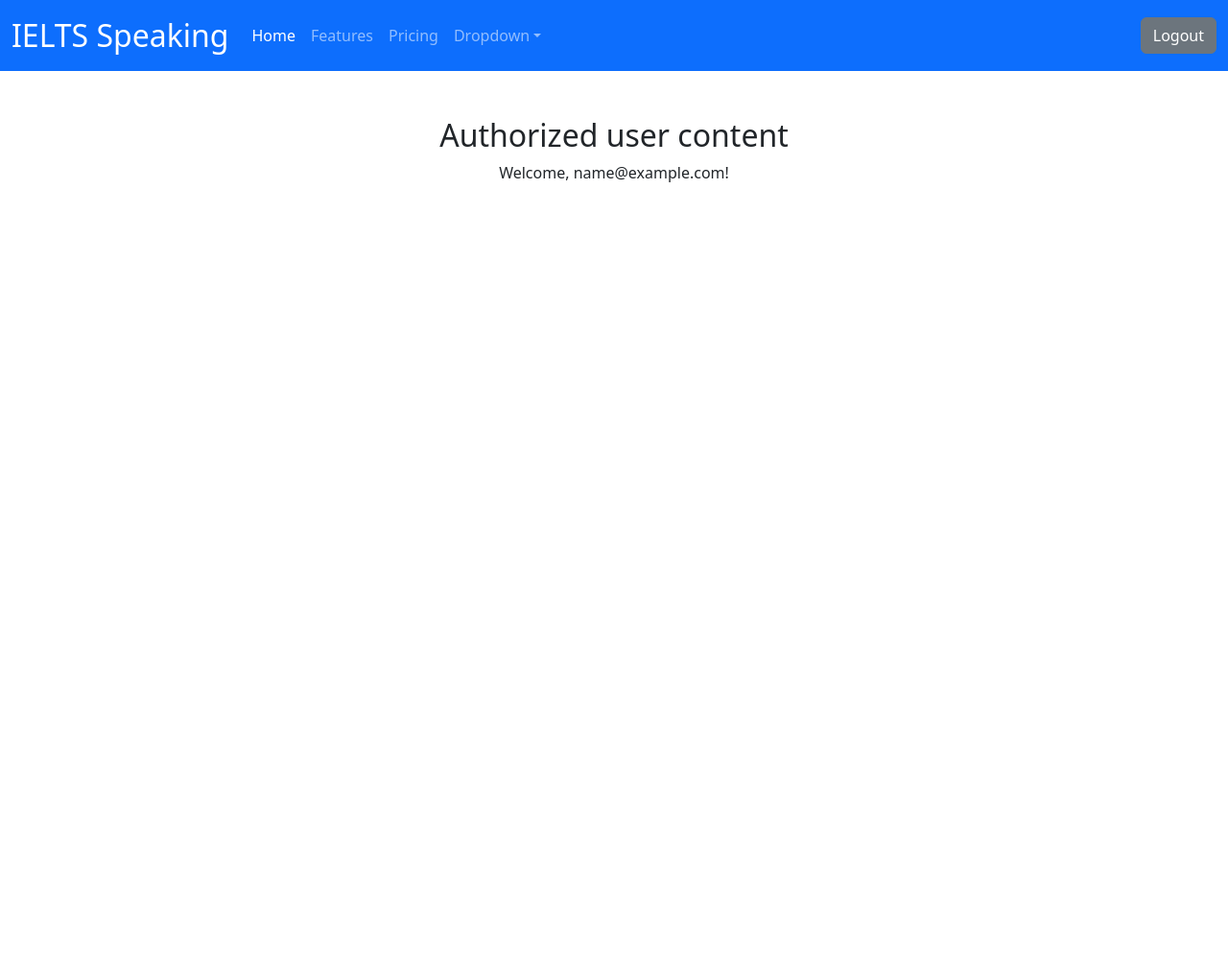
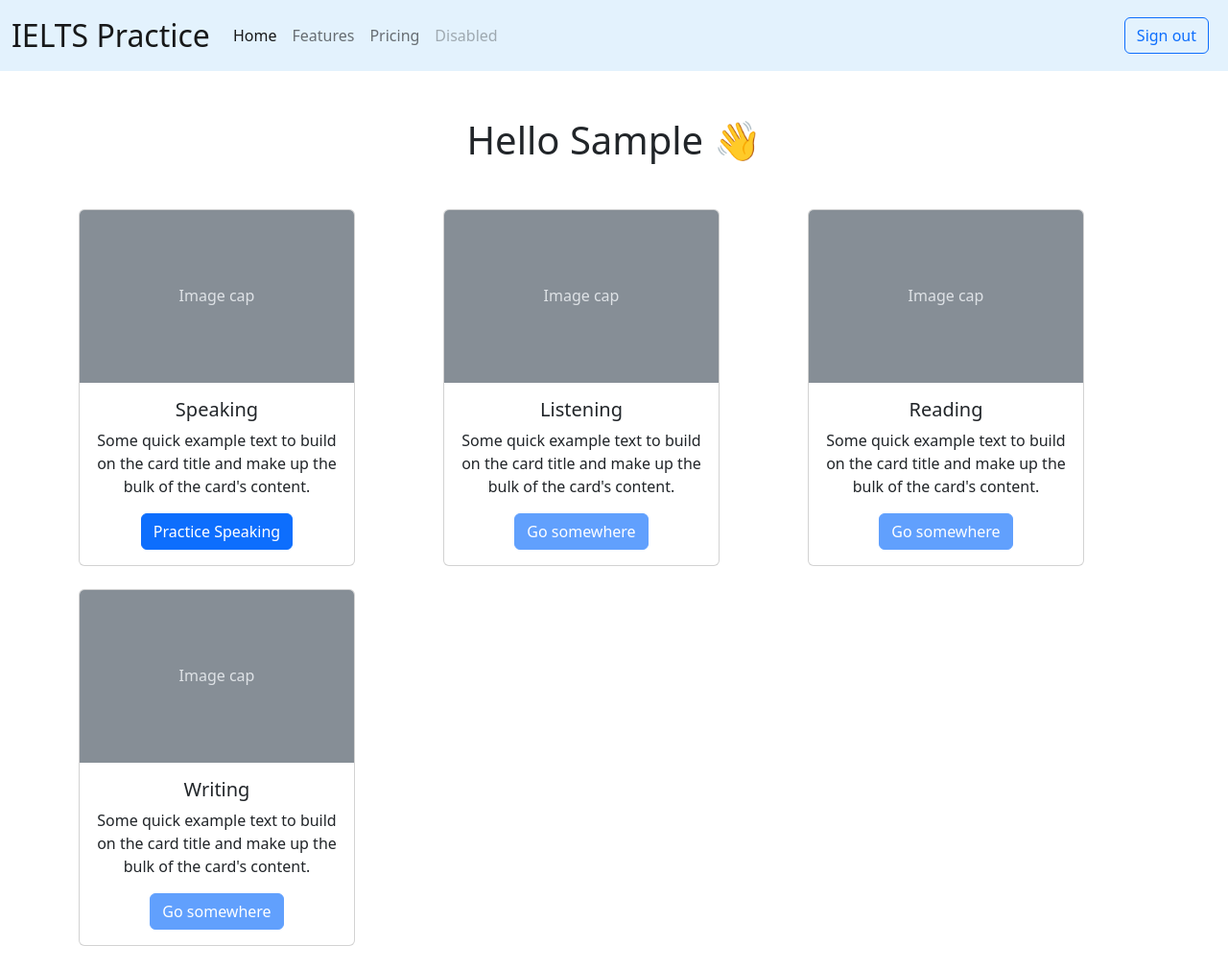
Before and after one commit to kirillak404/IELTS-practice, a Flask app: page / in a window 1280 px wide. Shown: the whole page at 96% size. Before the commit the page ends 190 px from the top, so only its background shows below. Run offline with Flask 3, Linux system fonts and the light colour scheme; the visitor is signed in with stand-in values (Sample User, id 1).

Commit message:
Navbar upgraded

```diff
--- a/app/forms.py
+++ b/app/forms.py
@@ -1,6 +1,7 @@
 from flask_wtf import FlaskForm
 from wtforms import StringField, PasswordField, SubmitField
-from wtforms.validators import ValidationError, DataRequired, Email, Length, EqualTo
+from wtforms.validators import ValidationError, DataRequired, Email, Length, \
+    EqualTo
 
 from app.models import User
 
--- a/app/models.py
+++ b/app/models.py
@@ -1,8 +1,7 @@
-from app import db, login_manager
-import re
-
 from flask_login import UserMixin
 from werkzeug.security import check_password_hash, generate_password_hash
+
+from app import db, login_manager
 
 
 class User(UserMixin, db.Model):
@@ -21,7 +20,7 @@ class User(UserMixin, db.Model):
     locale = db.Column(db.String(10))
 
     def __repr__(self):
-        return '<User %r>' % self.username
+        return '<User %r>' % self.email
 
     def set_password(self, password):
         self.password_hash = generate_password_hash(password, salt_length=16)
--- a/app/routes.py
+++ b/app/routes.py
@@ -2,20 +2,19 @@ import os
 import time
 
 from flask import render_template, request, jsonify, redirect, flash, url_for
+from flask_dance.contrib.google import google
 from flask_login import login_user, logout_user, login_required, current_user
-from flask_dance.contrib.google import google
 
 from app import app, db
+from app.forms import LoginForm, RegistrationForm
+from app.models import User
 from app.utils import transcript_file
-from app.forms import LoginForm, RegistrationForm
-
-from app.models import User
-from wtforms.validators import ValidationError
-
 
 
 @app.route('/')
 def index():
+    if current_user.is_authenticated:
+        return render_template("dashboard.html")
     return render_template("index.html")
 
 
@@ -55,12 +54,13 @@ def register():
 
 @app.route("/google_login")
 def google_login():
-
     if not google.authorized:
         return redirect(url_for("google.login"))
     account_info = google.get("/oauth2/v2/userinfo").json()
+    print('log1', account_info)
 
     user = User.query.filter_by(email=account_info["email"]).first()
+    print('log2', user)
 
     if user:
         if user.google_id is None:
@@ -71,6 +71,7 @@ def google_login():
             return redirect(url_for('login'))
         else:
             login_user(user)
+            print("Log3, Authenticated user:", current_user)
 
     else:
         user = User(email=account_info["email"],
@@ -95,6 +96,7 @@ def logout():
     return redirect(url_for('index'))
 
 
+@login_required
 @app.route("/upload_audio", methods=["POST"])
 def upload_audio():
     if "audio" not in request.files:
@@ -113,3 +115,10 @@ def upload_audio():
     transcript = transcript_file(audio_path)
 
     return render_template("result.html", transcript=transcript)
+
+
+@app.route('/practice/speaking/', methods=["GET", "POST"])
+@login_required
+def practice_speaking():
+    if request.method == "GET":
+        return render_template("speaking.html")
--- /dev/null
+++ b/app/templates/dashboard.html
@@ -0,0 +1,75 @@
+{% extends "layout.html" %}
+
+{% block title %}
+Select practice
+{% endblock %}
+
+{% block h1 %}
+{% if current_user.is_authenticated %}
+Hello {{ current_user.first_name or 'there' }} 👋
+{% endif %}
+{% endblock %}
+
+{% block main %}
+
+
+<div class="row">
+   <div class="col">
+      <div class="card mb-4" style="width: 18rem;">
+         <svg class="bd-placeholder-img card-img-top" width="100%" height="180" xmlns="http://www.w3.org/2000/svg" role="img" aria-label="Placeholder: Image cap" preserveAspectRatio="xMidYMid slice" focusable="false">
+            <title>Placeholder</title>
+            <rect width="100%" height="100%" fill="#868e96"></rect>
+            <text x="50%" y="50%" fill="#dee2e6" dy=".3em" text-anchor="middle">Image cap</text>
+         </svg>
+         <div class="card-body">
+            <h5 class="card-title">Speaking</h5>
+            <p class="card-text">Some quick example text to build on the card title and make up the bulk of the card's content.</p>
+            <a href="{{ url_for('practice_speaking') }}" class="btn btn-primary">Practice Speaking</a>
+         </div>
+      </div>
+   </div>
+   <div class="col">
+      <div class="card mb-4" style="width: 18rem;">
+         <svg class="bd-placeholder-img card-img-top" width="100%" height="180" xmlns="http://www.w3.org/2000/svg" role="img" aria-label="Placeholder: Image cap" preserveAspectRatio="xMidYMid slice" focusable="false">
+            <title>Placeholder</title>
+            <rect width="100%" height="100%" fill="#868e96"></rect>
+            <text x="50%" y="50%" fill="#dee2e6" dy=".3em" text-anchor="middle">Image cap</text>
+         </svg>
+         <div class="card-body">
+            <h5 class="card-title">Listening</h5>
+            <p class="card-text">Some quick example text to build on the card title and make up the bulk of the card's content.</p>
+            <a href="#" class="btn btn-primary disabled">Go somewhere</a>
+         </div>
+      </div>
+   </div>
+   <div class="col">
+      <div class="card mb-4" style="width: 18rem;">
+         <svg class="bd-placeholder-img card-img-top" width="100%" height="180" xmlns="http://www.w3.org/2000/svg" role="img" aria-label="Placeholder: Image cap" preserveAspectRatio="xMidYMid slice" focusable="false">
+            <title>Placeholder</title>
+            <rect width="100%" height="100%" fill="#868e96"></rect>
+            <text x="50%" y="50%" fill="#dee2e6" dy=".3em" text-anchor="middle">Image cap</text>
+         </svg>
+         <div class="card-body">
+            <h5 class="card-title">Reading</h5>
+            <p class="card-text">Some quick example text to build on the card title and make up the bulk of the card's content.</p>
+            <a href="#" class="btn btn-primary disabled">Go somewhere</a>
+         </div>
+      </div>
+   </div>
+   <div class="col">
+      <div class="card mb-4" style="width: 18rem;">
+         <svg class="bd-placeholder-img card-img-top" width="100%" height="180" xmlns="http://www.w3.org/2000/svg" role="img" aria-label="Placeholder: Image cap" preserveAspectRatio="xMidYMid slice" focusable="false">
+            <title>Placeholder</title>
+            <rect width="100%" height="100%" fill="#868e96"></rect>
+            <text x="50%" y="50%" fill="#dee2e6" dy=".3em" text-anchor="middle">Image cap</text>
+         </svg>
+         <div class="card-body">
+            <h5 class="card-title">Writing</h5>
+            <p class="card-text">Some quick example text to build on the card title and make up the bulk of the card's content.</p>
+            <a href="#" class="btn btn-primary disabled">Go somewhere</a>
+         </div>
+      </div>
+   </div>
+</div>
+
+{% endblock %}
--- a/app/templates/index.html
+++ b/app/templates/index.html
@@ -1,16 +1,15 @@
 {% extends "layout.html" %}
+
 {% block title %}
-Practice
+Select practice
 {% endblock %}
+
+
+{% block h1 %}
+Main page
+{% endblock %}
+
+
 {% block main %}
-{% if current_user.is_authenticated %}
-<h2>Authorized user content</h2>
-<p>Welcome, {{ current_user.email }}!</p>
-{% else %}
-<h2>Public content</h2>
-<p>This content is visible to everyone.</p>
-<a href="{{ url_for('register') }}">
-<button type="submit" class="btn btn-primary btn-lg">Register for free</button>
-</a>
-{% endif %}
+
 {% endblock %}
--- a/app/templates/layout.html
+++ b/app/templates/layout.html
@@ -15,18 +15,16 @@
       <script src="https://code.jquery.com/jquery-3.5.1.slim.min.js" integrity="sha384-DfXdz2htPH0lsSSs5nCTpuj/zy4C+OGpamoFVy38MVBnE+IbbVYUew+OrCXaRkfj" crossorigin="anonymous"></script>
       <script src="https://cdn.jsdelivr.net/npm/popper.js@1.16.1/dist/umd/popper.min.js" integrity="sha384-9/reFTGAW83EW2RDu2S0VKaIzap3H66lZH81PoYlFhbGU+6BZp6G7niu735Sk7lN" crossorigin="anonymous"></script>
       <script src="https://cdn.jsdelivr.net/npm/bootstrap@4.5.3/dist/js/bootstrap.min.js" integrity="sha384-w1Q4orYjBQndcko6MimVbzY0tgp4pWB4lZ7lr30WKz0vr/aWKhXdBNmNb5D92v7s" crossorigin="anonymous"></script>
-      <nav class="navbar navbar-expand-lg navbar-dark bg-primary">
+      <nav class="navbar navbar-expand-lg" style="background-color: #e3f2fd;">
          <div class="container-fluid">
-            <a class="navbar-brand" href="/">IELTS Speaking</a>
-            <button class="navbar-toggler" type="button" data-bs-toggle="collapse" data-bs-target="#navbarColor01" aria-controls="navbarColor01" aria-expanded="false" aria-label="Toggle navigation">
+            <a class="navbar-brand" href="/">IELTS Practice</a>
+            <button class="navbar-toggler" type="button" data-bs-toggle="collapse" data-bs-target="#navbarNav" aria-controls="navbarNav" aria-expanded="false" aria-label="Toggle navigation">
             <span class="navbar-toggler-icon"></span>
             </button>
-            <div class="collapse navbar-collapse" id="navbarColor01">
-               <ul class="navbar-nav me-auto">
+            <div class="collapse navbar-collapse" id="navbarNav">
+               <ul class="navbar-nav">
                   <li class="nav-item">
-                     <a class="nav-link active" href="#">Home
-                     <span class="visually-hidden">(current)</span>
-                     </a>
+                     <a class="nav-link active" aria-current="page" href="#">Home</a>
                   </li>
                   <li class="nav-item">
                      <a class="nav-link" href="#">Features</a>
@@ -34,37 +32,27 @@
                   <li class="nav-item">
                      <a class="nav-link" href="#">Pricing</a>
                   </li>
-                  <li class="nav-item dropdown">
-                     <a class="nav-link dropdown-toggle" data-bs-toggle="dropdown" href="#" role="button" aria-haspopup="true" aria-expanded="false">Dropdown</a>
-                     <div class="dropdown-menu">
-                        <a class="dropdown-item" href="#">Action</a>
-                        <a class="dropdown-item" href="#">Another action</a>
-                        <a class="dropdown-item" href="#">Something else here</a>
-                        <div class="dropdown-divider"></div>
-                        <a class="dropdown-item" href="#">Separated link</a>
-                     </div>
+                  <li class="nav-item">
+                     <a class="nav-link disabled">Disabled</a>
                   </li>
                </ul>
                {% if current_user.is_authenticated %}
-               <a href="{{ url_for('logout') }}">
-               <button class="btn btn-secondary my-2 my-sm-0" type="submit">Logout</button>
-               </a>
+               <a class="btn btn-outline-primary me-2 ms-auto" href="{{ url_for('logout') }}" role="button">Sign out</a>
                {% else %}
-               <a href="{{ url_for('login') }}">
-               <button class="btn btn-secondary my-2 my-sm-0" type="submit">Login</button>
-               </a>
+               <a class="btn btn-primary me-2 ms-auto" href="{{ url_for('login') }}" role="button">Sign In</a>
                {% endif %}
             </div>
          </div>
       </nav>
       {% if get_flashed_messages() %}
       <header>
-         <div class="alert alert-primary mb-0 text-center" role="alert">
+         <div class="alert alert-warning mb-0 text-center" role="alert">
             {{ get_flashed_messages() | join(" ") }}
          </div>
       </header>
       {% endif %}
-      <main class="container-fluid py-5 text-center">
+      <main class="container text-center">
+         <h1 class="mt-5 mb-5">{% block h1 %}{% endblock %}</h1>
          {% block main %}{% endblock %}
       </main>
    </body>
```
Also changed, not shown: app/templates/speaking.html (renamed from app/templates/practice.html).
